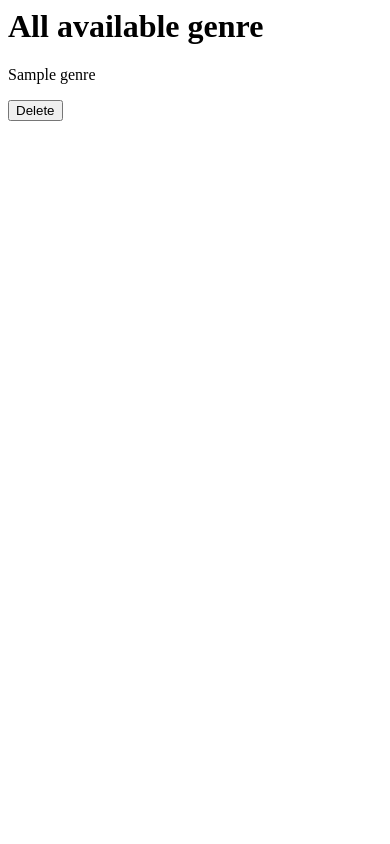
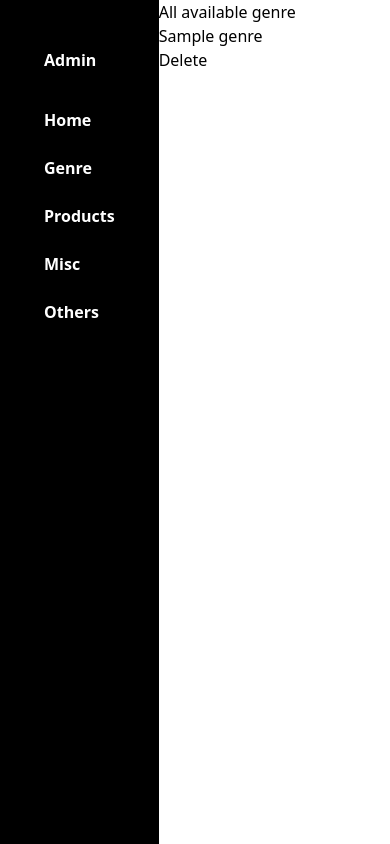
Before and after one commit to volumide/movie-purchase, a PHP site: page /genre in a window 390 px wide. Run offline with PHP 8.4, Linux system fonts and the light colour scheme; the visitor is signed in with stand-in values (Sample User, id 1); tables that the repository leaves empty or names only in its code hold one stand-in row (values such as "Sample post").

Commit message:
styling admin ui

```diff
--- /dev/null
+++ b/admin/header.php
@@ -0,0 +1,21 @@
+<!DOCTYPE html>
+		<html lang="en">
+		<head>
+			<meta charset="UTF-8">
+			<meta http-equiv="X-UA-Compatible" content="IE=edge">
+			<meta name="viewport" content="width=device-width, initial-scale=1.0">
+			<link href="https://unpkg.com/tailwindcss@^1.0/dist/tailwind.min.css" rel="stylesheet">
+			<title>Document</title>
+		</head>
+		<body>
+		<div class="flex flex-row h-screen">
+			<div class="py-5 pt-6 h-full bg-black flex-none sm:w-1/6 px-5 text-white font-semibold">
+				<h2 class="py-6 px-6 font-bold">Admin</h2>
+				<ul class="px-6">
+					<li class="py-3"><a href="#">Home</a></li>
+					<li class="py-3"><a href="../genre">Genre</a></li>
+					<li class="py-3"><a href="../product">Products</a></li>
+					<li class="py-3"><a href="../filter">Misc</a></li>
+					<li class="py-3"><a href="../filter/monthly-sales.php">Others</a></li>
+				</ul>
+			</div>
--- a/filter/action-genre.php
+++ b/filter/action-genre.php
@@ -9,6 +9,8 @@
 		header("Location: ../");
 		exit();
 	}
+	require  '../admin/header.php';
+	echo "<div>";
 
 	$dbConnection = (new Conn())->connect();
 	$products = (new Products($dbConnection))->productQUery();
--- a/filter/endsWiths.php
+++ b/filter/endsWiths.php
@@ -9,6 +9,8 @@
 		header("Location: ../");
 		exit();
 	}
+	require  '../admin/header.php';
+	echo "<div>";
 
 	$dbConnection = (new Conn())->connect();
 	$products = (new Products($dbConnection))->productEndWithS();
--- a/filter/monthly-sales.php
+++ b/filter/monthly-sales.php
@@ -8,7 +8,8 @@
 		header("Location: ../");
 		exit();
 	}
-
+	require  '../admin/header.php';
+	echo "<div>";
 	$dbConnection = (new Conn())->connect();
 	$responses = [];
 	$dateCategory = [];
--- a/filter/users.php
+++ b/filter/users.php
@@ -8,6 +8,8 @@
 		header("Location: ../");
 		exit();
 	}
+	require  '../admin/header.php';
+	echo "<div>";
 ?>
 	<form action="" method="POST">
 		<h1>Filter age greater than 50 </h1>
--- a/genre/index.php
+++ b/genre/index.php
@@ -1,6 +1,5 @@
 <?php
 	session_start();
-	echo "<h1> All available genre </h1>";
 	require_once '../connections/connection.php';
 	require_once './genreController.php';
 	require_once '../models/isadmin.php';
@@ -9,6 +8,9 @@
 		header("Location: ../");
 		exit();
 	}
+	require  '../admin/header.php';
+
+	echo "<div><h1> All available genre </h1>";
 
 	$dbConnection = (new Conn())->connect();
 	if (isset($_POST['id'])) {
--- a/product/create.php
+++ b/product/create.php
@@ -10,6 +10,7 @@
 		header("Location: ../");
 		exit();
 	}
+	require  '../admin/header.php';
 	// error_reporting(0);
 	$dbConnection = (new Conn())->connect();
 	$genres = (new Genre($dbConnection))->getGenre();
--- a/product/index.php
+++ b/product/index.php
@@ -1,6 +1,5 @@
 <?php
 	session_start();
-	echo "<h1>All available Films</h1>";
 	require_once '../connections/connection.php';
 	require_once './productsController.php';
 	require_once '../models/isadmin.php';
@@ -9,6 +8,9 @@
 		header("Location: ../");
 		exit();
 	}
+
+	require  '../admin/header.php';
+	echo "<div><h1>All available Films</h1>";
 
 	$dbConnection = (new Conn())->connect();
 	$products = new Products($dbConnection);
--- a/product/update.php
+++ b/product/update.php
@@ -17,6 +17,8 @@
 		$message = "unable to perfom the operation";
 		return;
 	}
+	require  '../admin/header.php';
+	echo "<div>";
 
 	// $product;
 	$id = $_GET['id'];
--- a/profile.php
+++ b/profile.php
@@ -112,6 +112,4 @@
 	// echo "not an admin";
 ?>
 
-<?php
-	$dbConnection->close();
-?>
+<?php $dbConnection->close(); ?>
```
